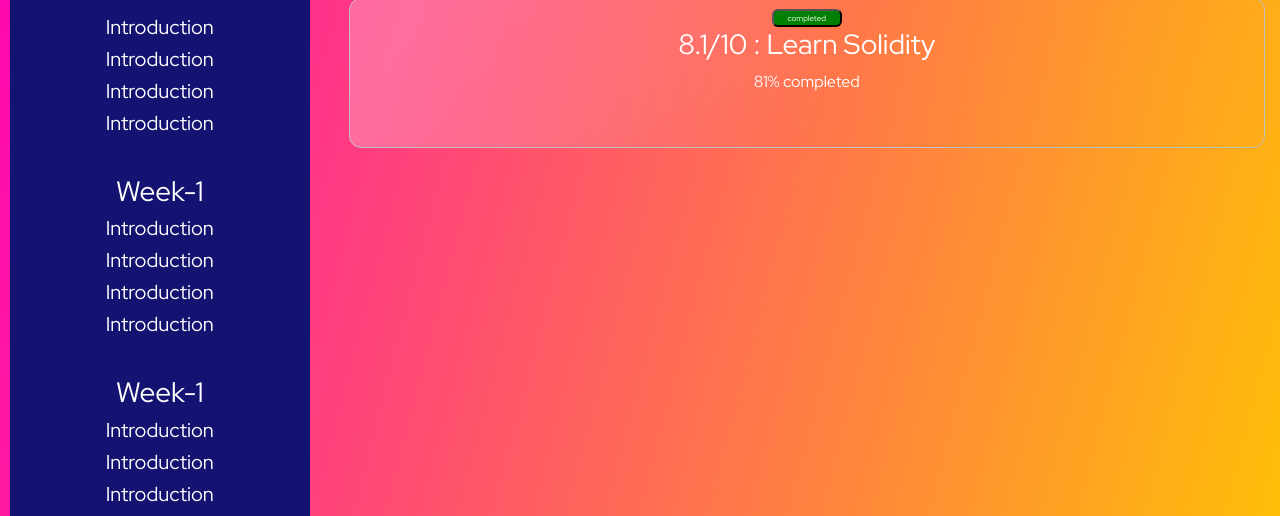
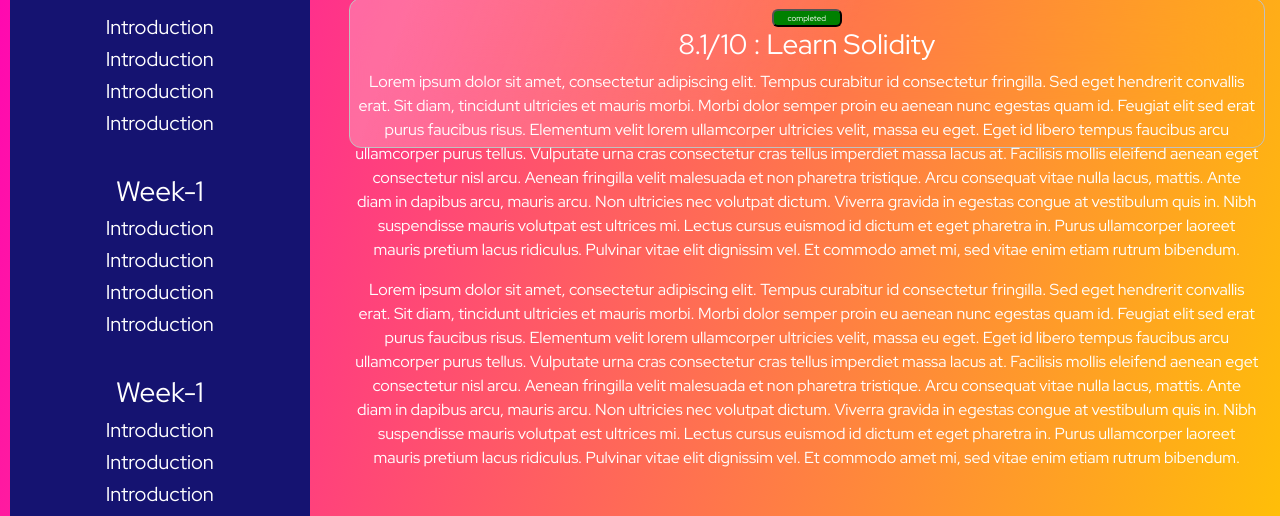
Before and after one commit to rafiul86/Crypto-investing-app, a React (Create React App) app: page /progressAnalysis/1 in a window 1280 px wide. Shown: the part 416-932 px from the top of the page. Built offline with nearby package versions, Linux system fonts and the light colour scheme.

Commit message:
activity

```diff
--- a/src/components/learn/tutorial/Tutorial.js
+++ b/src/components/learn/tutorial/Tutorial.js
@@ -2,13 +2,15 @@
 import SideBar from '../sideBar/SideBar';
 import NavBar from '../../shared/navBar/NavBar'
 const Tutorial = ({progressDetails}) => {
+    console.log(progressDetails)
     return (
         <div className="activity-design">
             <div>
             <button className="btn-course-progress">completed</button>
             </div>
             <h3 className="text-white">{progressDetails.header}{' '} : {progressDetails.title}</h3>
-            <p className="text-white">{progressDetails.completePercentage}</p>
+            <p className="text-white">{progressDetails.activity}</p>
+            <p className="text-white">{progressDetails.activity}</p>
         </div>
     );
 };
```
